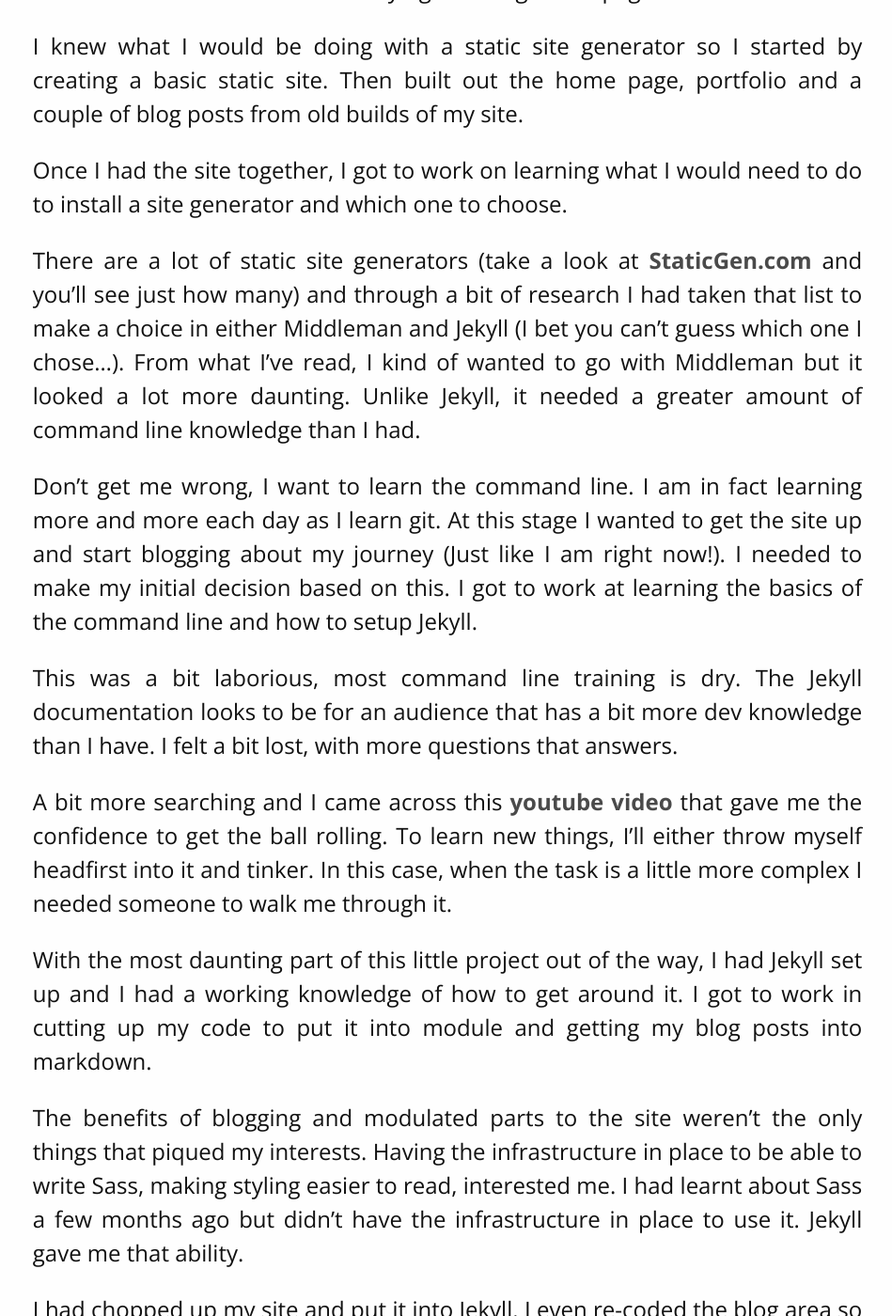
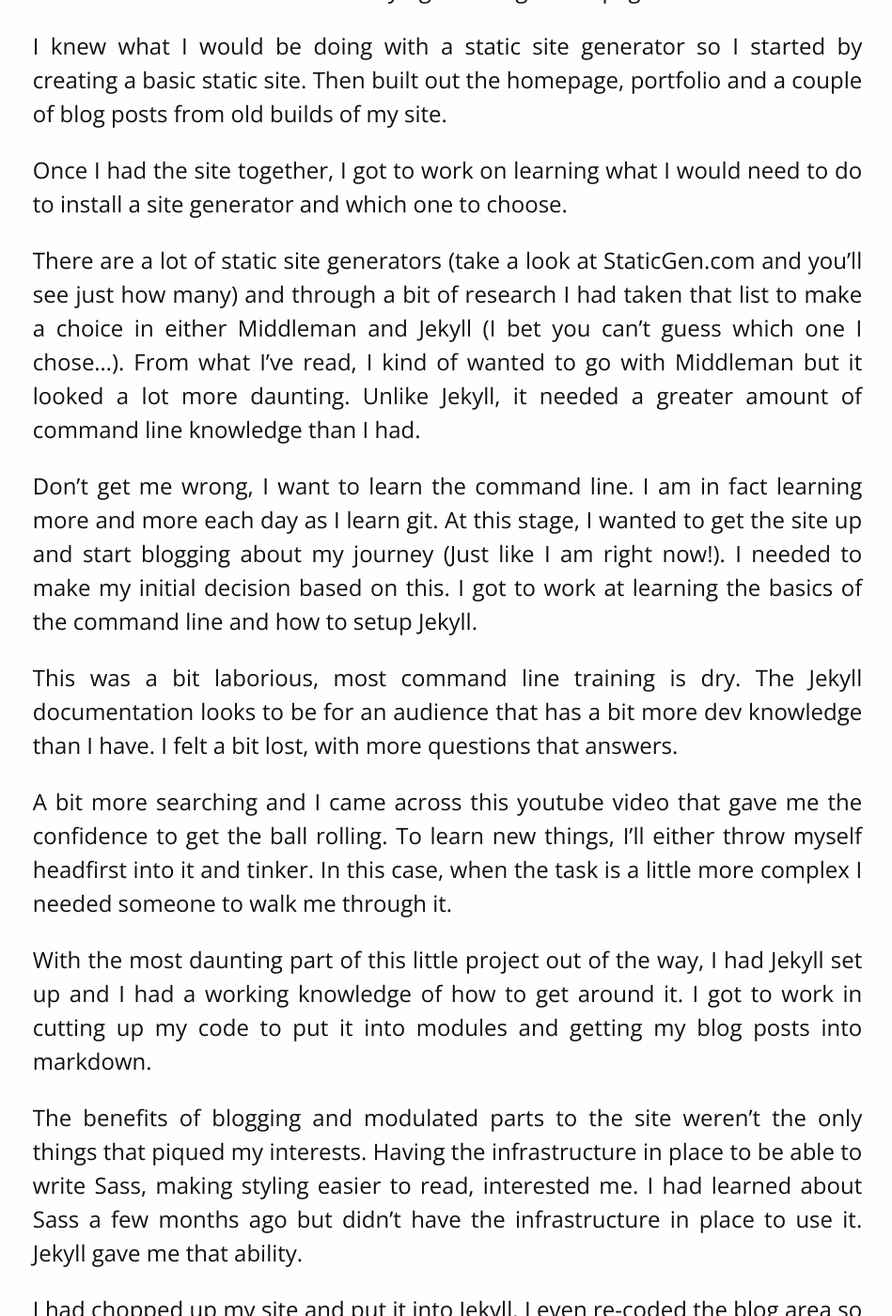
Before and after one commit to jtregenza/jtregenza.github.io, a Jekyll site: the page built from _posts/2015-04-01-experimenting-with-jekyll.markdown, in a window 1280 px wide and 1400 px high, scrolled down 997 px. Shown: the whole window at 94% size, without its empty margins (164-1113 px from the left). Built offline with Jekyll 4.4.1, drawn with Linux system fonts in a browser that asks for light colours; some web fonts are replaced; some of the changed text lies outside the part shown.

Commit message:
Spelling mistakes

```diff
--- a/_posts/2015-03-21-designer-by-way-of-actor.markdown
+++ b/_posts/2015-03-21-designer-by-way-of-actor.markdown
@@ -7,12 +7,12 @@ color: "#009688"
 layout: "post"
 ---
 
-I'll come right out and say it, I learnt a damn lot about being a designer from being an actor.
+I'll come right out and say it, I learned a damn lot about being a designer from being an actor.
 
 
-I'm not a school trained designer, I've learnt through trial and error and pushing myself time and time again. I like to think I'm becoming better at it everyday.
+I'm not a school trained designer, I've learned through trial and error and pushing myself time and time again. I like to think I'm becoming better at it every day.
 
-For most designers, selling the work may be the problem and I was no different. At least until I started feeling a bit more sure footed in my designs and craft. The selling of the design though was never an issue and I thank the likes of Sophocles and Shakespeare for it.
+For most designers, selling the work may be the problem and I was no different. At least until I started feeling a bit more sure-footed in my designs and craft. The selling of the design though was never an issue and I thank the likes of Sophocles and Shakespeare for it.
 
 <blockquote>This device is best explored by actor Josh Tregenza, who transforms himself into the cheeky Guard and the elderly Teiresias with chameleon-like changeability</blockquote>
 
--- a/_posts/2015-04-01-experimenting-with-jekyll.markdown
+++ b/_posts/2015-04-01-experimenting-with-jekyll.markdown
@@ -7,36 +7,35 @@ color: "#FF9800"
 layout: "post"
 ---
 
-When I decided to renew my skill set and improve them, I wanted to make sure I rebuilt from a clean slate. I wanted to make a new site that wasn't built in a CMS.
+When I decided to renew my skill set and improve them, I wanted to make sure I rebuilt from a clean slate. I wanted to make a new site that wasn’t built in a CMS.
 
 As familiar as I am with Wordpress and other CMS systems, I would learn a lot more. I wanted to challenge myself as a designer learning development.
 
-I wanted to as  learn much more and please my appetite for personal growth. I wanted to try my hand at putting together a static site that used a static site generator.
+I wanted to as learn much more and please my appetite for personal growth. I wanted to try my hand at putting together a static site that used a static site generator.
 
-Utilising a static site generator, I wouldn't need to deal with a database. No need to optimise the CMS to perform the best it could. The static site would still be light weight and efficient for the audience.
+Utilising a static site generator, I wouldn’t need to deal with a database. No need to optimise the CMS to perform the best it could. The static site would still be lightweight and efficient for the audience.
 
-A static site generator would also allow me to modulate my site. I wouldn't have to copy and paste bits of html into each page of my site. This became clear when it comes to blogging. A static site isn't blog friendly and it is a cesspool of human error waiting to happen. Making small changes to a static site could take much more time trying to change each page.
+A static site generator would also allow me to modulate my site. I wouldn’t have to copy and paste bits of HTML into each page of my site. This became clear when it comes to blogging. A static site isn’t very blog friendly and it is a cesspool of human error waiting to happen. Making small changes to a static site could take much more time trying to change each page.
 
-I knew what I would be doing with a static site generator so I started by creating a basic static site. Then built out the home page, portfolio and a couple of blog posts from old builds of my site.
+I knew what I would be doing with a static site generator so I started by creating a basic static site. Then built out the homepage, portfolio and a couple of blog posts from old builds of my site.
 
 Once I had the site together, I got to work on learning what I would need to do to install a site generator and which one to choose.
 
-There are a lot of static site generators (take a look at <a href="https://www.staticgen.com/" target="_blank">StaticGen.com</a> and you'll see just how many) and through a bit of research I had taken that list to make a choice in either Middleman and Jekyll (I bet you can't guess which one I chose...). From what I've read, I kind of wanted to go with Middleman but it looked a lot more daunting. Unlike Jekyll, it needed a greater amount of command line knowledge than I had.
+There are a lot of static site generators (take a look at StaticGen.com and you’ll see just how many) and through a bit of research I had taken that list to make a choice in either Middleman and Jekyll (I bet you can’t guess which one I chose…). From what I’ve read, I kind of wanted to go with Middleman but it looked a lot more daunting. Unlike Jekyll, it needed a greater amount of command line knowledge than I had.
 
-Don't get me wrong, I want to learn the command line. I am in fact learning more and more each day as I learn git. At this stage I wanted to get the site up and start blogging about my journey (Just like I am right now!). I needed to make my initial decision based on this.  I got to work at learning the basics of the command line and how to setup  Jekyll.
+Don’t get me wrong, I want to learn the command line. I am in fact learning more and more each day as I learn git. At this stage, I wanted to get the site up and start blogging about my journey (Just like I am right now!). I needed to make my initial decision based on this. I got to work at learning the basics of the command line and how to setup Jekyll.
 
 This was a bit laborious, most command line training is dry. The Jekyll documentation looks to be for an audience that has a bit more dev knowledge than I have. I felt a bit lost, with more questions that answers.
 
- A bit more searching and I came across this <a href="https://youtu.be/iWowJBRMtpc" target="_blank">youtube video</a> that gave me the confidence to get the ball rolling.  To learn new things, I'll either throw myself headfirst into it and tinker. In this case, when the task is a little more complex I needed someone to walk me through it.
+A bit more searching and I came across this youtube video that gave me the confidence to get the ball rolling. To learn new things, I’ll either throw myself headfirst into it and tinker. In this case, when the task is a little more complex I needed someone to walk me through it.
 
-With the most daunting part of this little project out of the way, I had Jekyll set up and I had a working knowledge of how to get around it. I got to work in cutting up my code to put it into module and getting my blog posts into markdown.
+With the most daunting part of this little project out of the way, I had Jekyll set up and I had a working knowledge of how to get around it. I got to work in cutting up my code to put it into modules and getting my blog posts into markdown.
 
-The benefits of blogging and modulated parts to the site weren't the only things that piqued my interests. Having the infrastructure in place to be able to write Sass, making styling easier to read, interested me. I had learnt about Sass a few months ago but didn't have the infrastructure in place to use it. Jekyll gave me that ability.
-
+The benefits of blogging and modulated parts to the site weren’t the only things that piqued my interests. Having the infrastructure in place to be able to write Sass, making styling easier to read, interested me. I had learned about Sass a few months ago but didn’t have the infrastructure in place to use it. Jekyll gave me that ability.
 
 I had chopped up my site and put it into Jekyll. I even re-coded the blog area so that it played with how Jekyll looks at the blog posts. With that, I had finished up the first phase of my site.
 
-At the end of it, I can't imagine using a static site generator for a client project. This was a neat little project for me. It gave me the chance to learn lots and puts some serious thought into my site.
+At the end of it, I can’t imagine using a static site generator for a client project. This was a neat little project for me. It gave me the chance to learn lots and puts some serious thought into my site.
 
 As I said early, I am learning about git and my next step with the site is to put it onto Github. I want to make the deployment of site changes and blog posts that much more simple for me.
 
```
